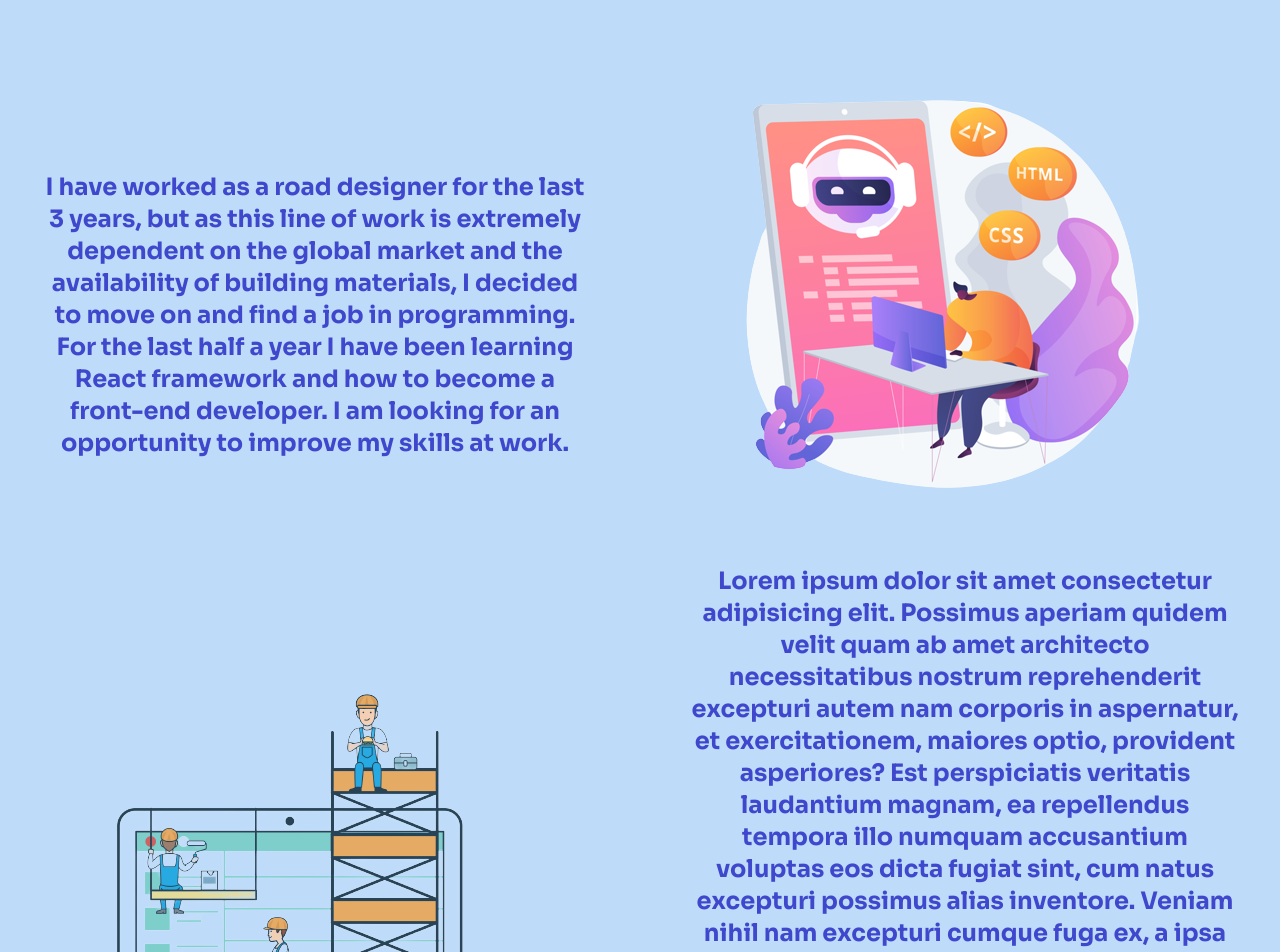
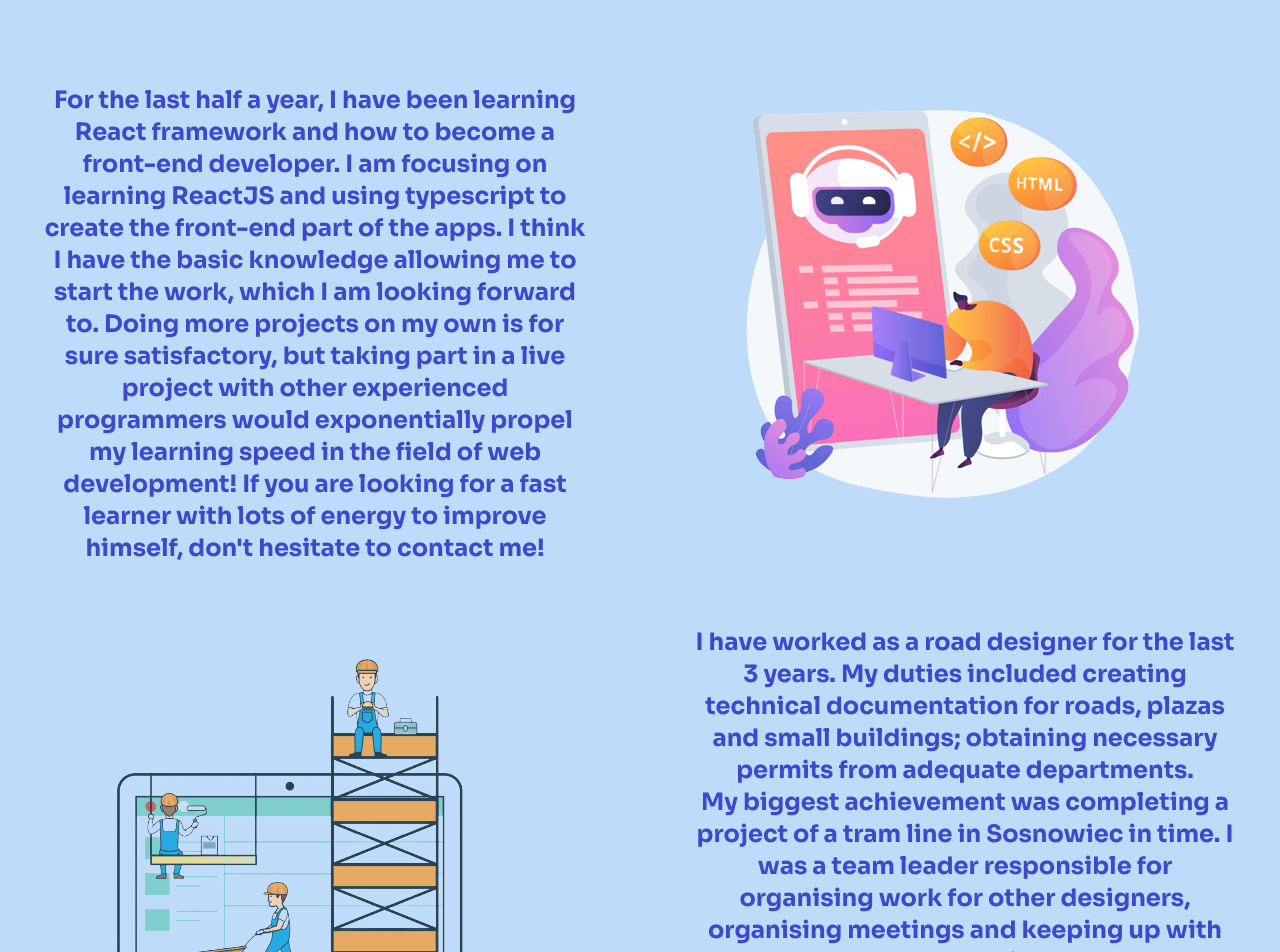
Before and after one commit to KrzysztofSnopek/resume, a React (Create React App) app: page / in a window 1280 px wide. Shown: the part 1040-1992 px from the top of the page. Built offline with nearby package versions, Linux system fonts and the light colour scheme; the HTML template or start-up script is replaced by a standard one.

Commit message:
Adds second paragraph to the about section

```diff
--- a/src/Components/About.tsx
+++ b/src/Components/About.tsx
@@ -10,12 +10,15 @@ export function About() {
   return (
     <div className="grid items-center gap-5 bg-secondary pt-12 text-primary lg:grid-cols-2">
       <div className="order-1 px-10 pt-10 text-center text-2xl font-bold">
-        I have worked as a road designer for the last 3 years, but as this line
-        of work is extremely dependent on the global market and the availability
-        of building materials, I decided to move on and find a job in
-        programming. For the last half a year I have been learning React
-        framework and how to become a front-end developer. I am looking for an
-        opportunity to improve my skills at work.
+        For the last half a year, I have been learning React framework and how
+        to become a front-end developer. I am focusing on learning ReactJS and
+        using typescript to create the front-end part of the apps. I think I
+        have the basic knowledge allowing me to start the work, which I am
+        looking forward to. Doing more projects on my own is for sure
+        satisfactory, but taking part in a live project with other experienced
+        programmers would exponentially propel my learning speed in the field of
+        web development! If you are looking for a fast learner with lots of
+        energy to improve himself, don't hesitate to contact me!
       </div>
 
       <div className="order-2 px-10" data-aos="fade-up">
@@ -23,17 +26,18 @@ export function About() {
       </div>
 
       <div className="order-3 px-10 text-center text-2xl font-bold lg:order-4">
-        Lorem ipsum dolor sit amet consectetur adipisicing elit. Possimus
-        aperiam quidem velit quam ab amet architecto necessitatibus nostrum
-        reprehenderit excepturi autem nam corporis in aspernatur, et
-        exercitationem, maiores optio, provident asperiores? Est perspiciatis
-        veritatis laudantium magnam, ea repellendus tempora illo numquam
-        accusantium voluptas eos dicta fugiat sint, cum natus excepturi possimus
-        alias inventore. Veniam nihil nam excepturi cumque fuga ex, a ipsa
-        fugiat fugit eos neque dolor repellat soluta hic eius facere. Quos
-        nostrum quia incidunt molestiae omnis possimus obcaecati quis commodi
-        vero illum non, aspernatur consequuntur sed dignissimos? Sequi, mollitia
-        unde. Veniam alias temporibus modi! Fugiat unde dolore aperiam?
+        <p>
+          I have worked as a road designer for the last 3 years. My duties
+          included creating technical documentation for roads, plazas and small
+          buildings; obtaining necessary permits from adequate departments.
+        </p>
+        <p>
+          My biggest achievement was completing a project of a tram line in
+          Sosnowiec in time. I was a team leader responsible for organising work
+          for other designers, organising meetings and keeping up with the
+          schedule. The road investment was completed last year and its' total
+          cost was over 90 million zlotys.
+        </p>
       </div>
 
       <div className="order-4 self-center px-10 lg:order-3" data-aos="fade-up">
```
